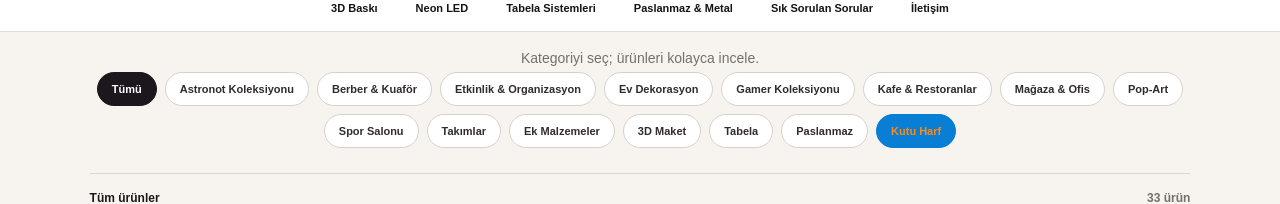
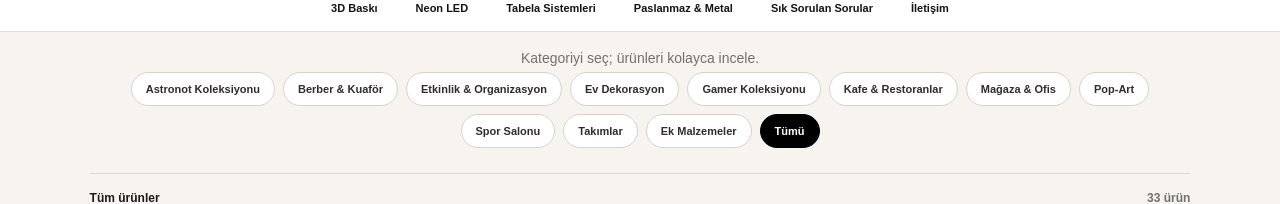
Before and after one commit to CanerKorkmaz85/3dbadeneon, a Next.js app: page /magaza in a window 1280 px wide. Shown: the part 162-366 px from the top of the page. Built offline with nearby package versions, Linux system fonts and the light colour scheme.

Commit message:
Siteyi yayinla 29.10.2026 10-13-17

```diff
--- a/app/magaza/page.tsx
+++ b/app/magaza/page.tsx
@@ -17,10 +17,6 @@ const categories = [
   "Spor Salonu",
   "Takımlar",
   "Ek Malzemeler",
-  "3D Maket",
-  "Tabela",
-  "Paslanmaz",
-  "Kutu Harf",
 ];
 
 function matchesCategory(product: Pick<AdminProduct, "id" | "title" | "category">, category: string) {
@@ -92,10 +88,10 @@ export default function MagazaPage() {
       <section className="all-products-section">
         <div className="all-products-heading"><span>Kategoriyi seç; ürünleri kolayca incele.</span></div>
         <div className="shop-category-bar">
-          <button className={selectedCategory === "Tümü" ? "selected" : ""} onClick={() => setSelectedCategory("Tümü")}>Tümü</button>
           {categories.map((category) => (
             <button key={category} className={selectedCategory === category ? "selected" : ""} onClick={() => setSelectedCategory(category)}>{category}</button>
           ))}
+          <button style={{ background: "#000", color: "#fff", borderColor: "#000" }} className={selectedCategory === "Tümü" ? "selected" : ""} onClick={() => setSelectedCategory("Tümü")}>Tümü</button>
         </div>
         <div className="all-product-status"><span>{selectedCategory === "Tümü" ? "Tüm ürünler" : selectedCategory}</span><b>{visibleProducts.length} ürün</b></div>
         {visibleProducts.length ? (
@@ -114,6 +110,7 @@ export default function MagazaPage() {
                 </div>
               </article>
             ))}
+
           </div>
         ) : (
           <div className="empty-category"><b>{selectedCategory}</b><span>Bu kategoriye ait ürünleri yakında ekleyeceğiz.</span><button onClick={() => setSelectedCategory("Tümü")}>TÜM ÜRÜNLERİ GÖR</button></div>
```
Also changed, not shown: public/data/products.json.
